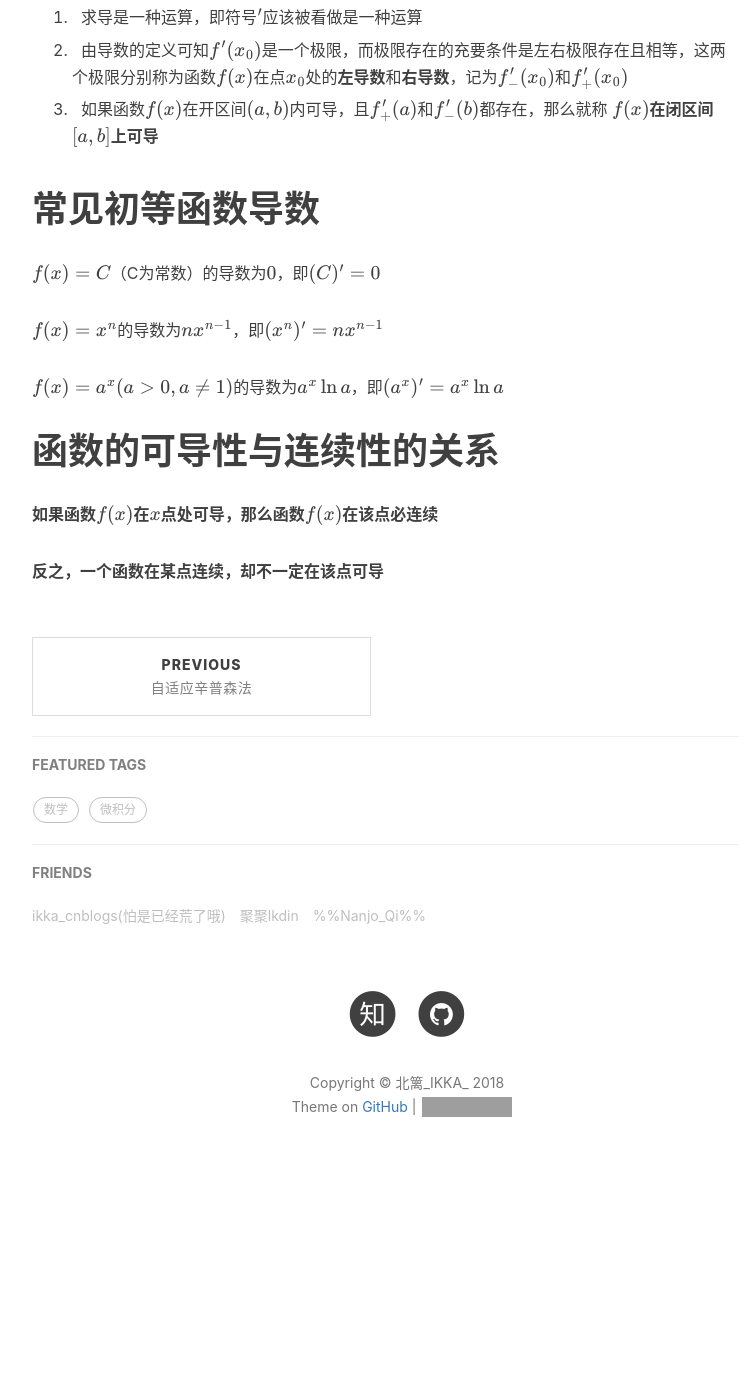
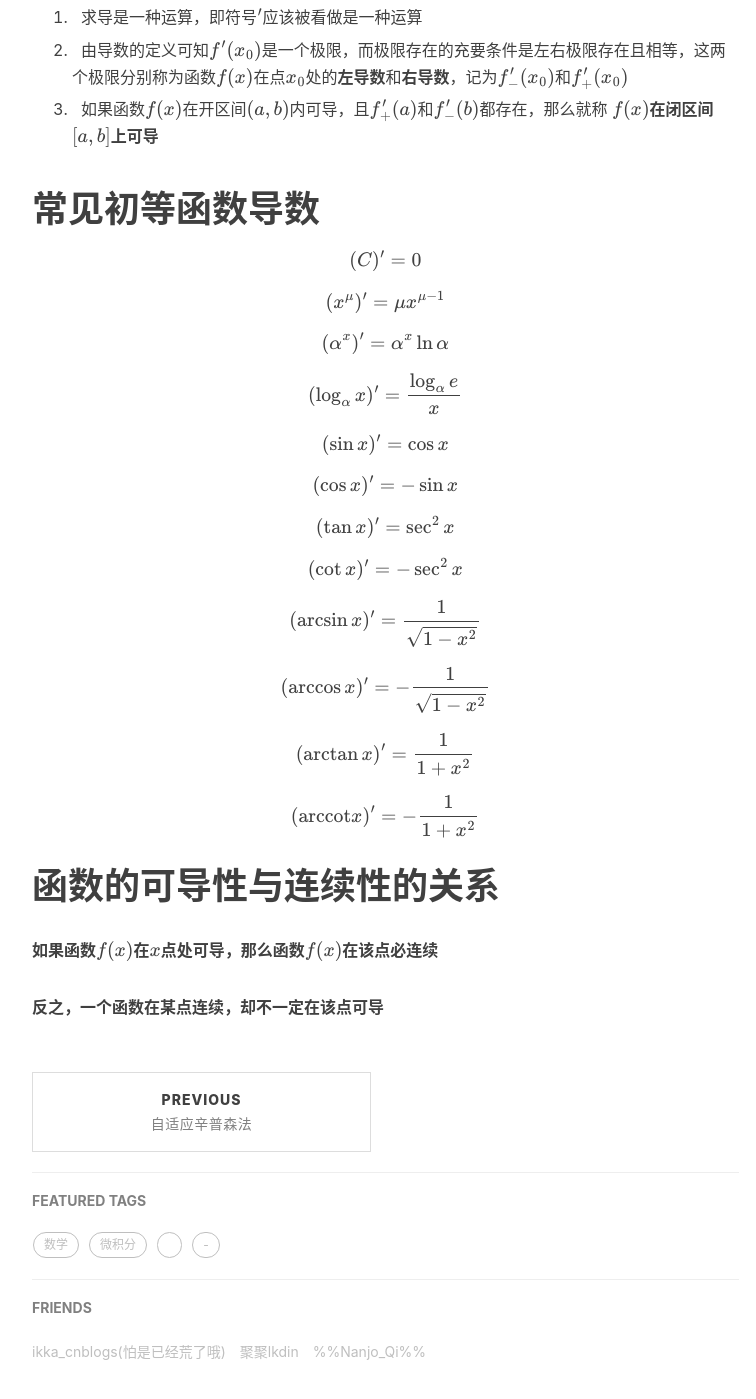
Before and after one commit to Kazusa1103/phqghume.github.com, a Jekyll site: the page built from _posts/2018-05-23-初探微积分-1.md, in a window 1280 px wide and 1400 px high, scrolled down 1279 px. Shown: the whole window, without its empty margins (233-989 px from the left). Built offline with Jekyll 4.4.1, drawn with Linux system fonts in a browser that asks for light colours; nearby versions of some CDN libraries; formulas are drawn with MathJax 3; comment, search, counter and statistics services are not loaded; before the commit the page ends 2490 px from its top, so only the background shows below that; some of the changed text lies outside the part shown; grey boxes are pictures that could not be loaded.

Commit message:
Update and rename 2018-05-21-初探微积分-1.md to 2018-05-23-初探微积分-1.md

```diff
--- a/_posts/2018-05-21-初探微积分-1.md
+++ b/_posts/2018-05-23-初探微积分-1.md
@@ -39,11 +40,29 @@
 
 # 常见初等函数导数
 
-$$f(x)=C$$（C为常数）的导数为$$0$$，即$$(C)'=0$$
+$$(C)'=0$$
 
-$$f(x)=x^n$$的导数为$$nx^{n-1}$$，即$$(x^n)'=nx^{n-1}$$
+$$(x^\mu)' = \mu x^{\mu-1}$$
 
-$$f(x)=a^x (a>0,a \neq 1)$$的导数为$$a^x \ln a$$，即$$(a^x)'=a^x \ln a$$
+$$(\alpha^x)' = \alpha^x \ln \alpha$$
+
+$$(\log_\alpha x)' = \frac {\log_\alpha e}{x}$$
+
+$$(\sin x)' = \cos x$$
+
+$$(\cos x)' = -\sin x$$
+
+$$(\tan x)' = \sec^2 x$$
+
+$$(\cot x)' = -\sec^2 x$$
+
+$$(\arcsin x)' = \frac{1}{\sqrt{1-x^2}}$$
+
+$$(\arccos x)' = -\frac{1}{\sqrt{1-x^2}}$$
+
+$$(\arctan x)' = \frac{1}{1+x^2}$$
+
+$$(\textrm{arccot} x)' = -\frac{1}{1+x^2}$$
 
 # 函数的可导性与连续性的关系
 
```
Also changed, not shown: other parts of _posts/2018-05-23-初探微积分-1.md (+3 -2 lines).
